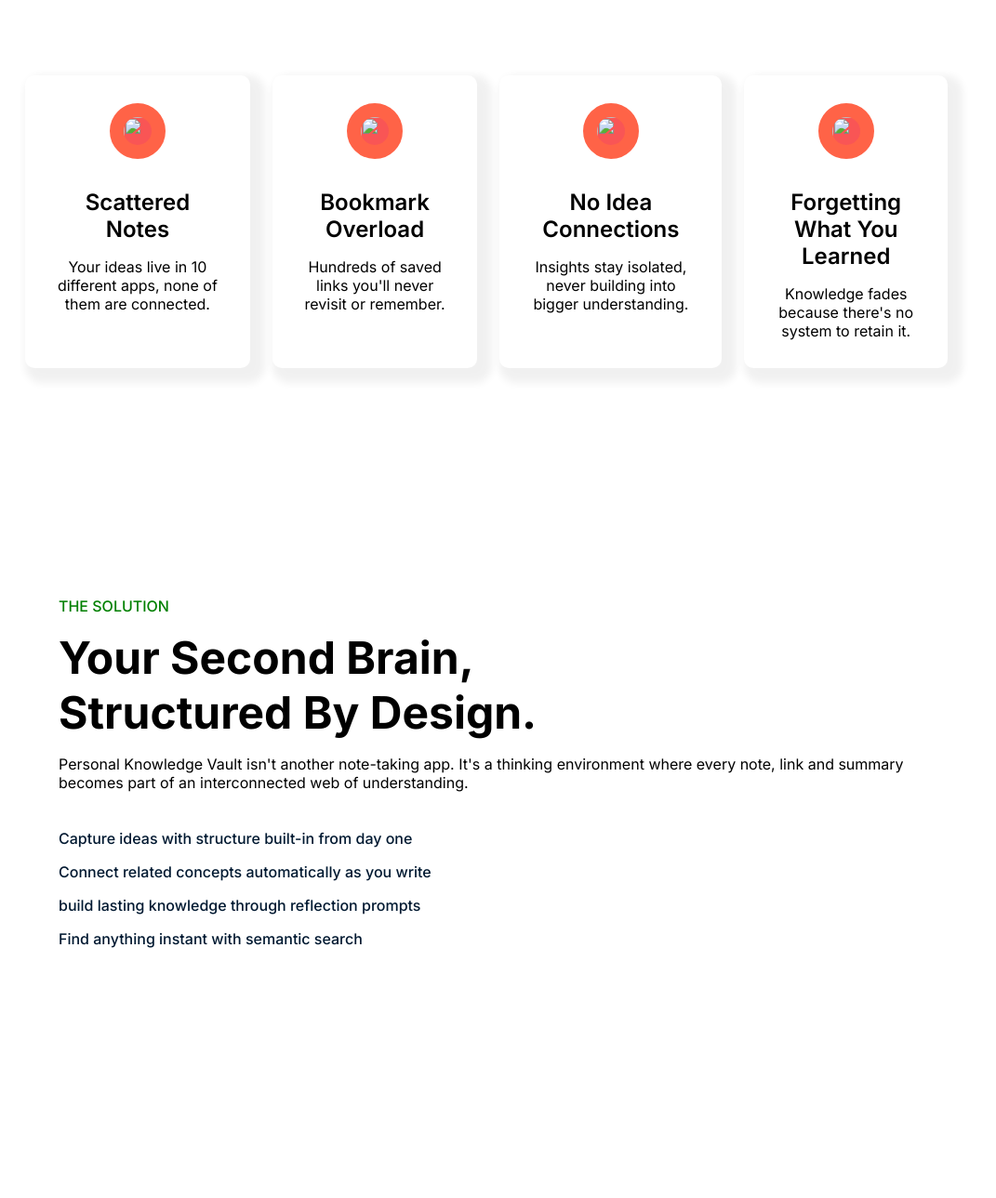
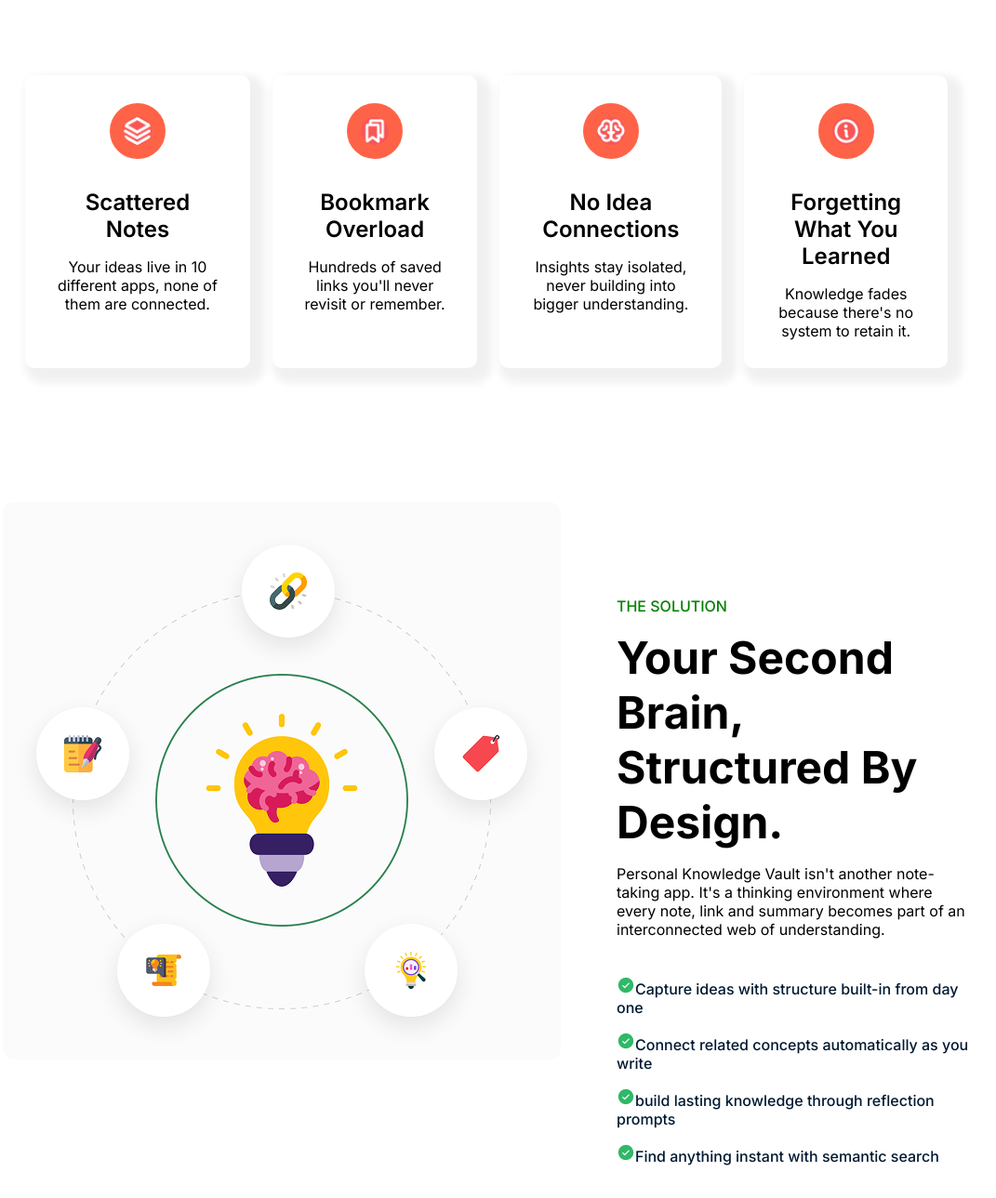
Before and after one commit to Any-Man21/Brain, a plain HTML site: page index.html in a window 1280 px wide. Shown: the part 1071-2360 px from the top of the page at 93% size, without its empty margins (117-1188 px from the left). Before the commit the page ends 2329 px from the top, so only its background shows below. Drawn offline with Linux system fonts and the light colour scheme; the site is published under a folder, as on GitHub Pages, so addresses that start at the root find nothing.

Commit message:
Solved img tags and added banner, flexbox

```diff
--- a/index.html
+++ b/index.html
@@ -13,7 +13,7 @@
     <header>
         <nav>
             <div>
-               <a href="index.html"> <img src="/assets/logo-navbar.png" alt=""></a>
+               <a href="index.html"> <img src="assets/logo-navbar.png" alt=""></a>
             </div>
 
 
@@ -51,7 +51,7 @@
 
         <div class="apps-container">
             <div class="apps-card">
-                <img src="/assets/Vector.png" alt="">
+                <img src="assets/Vector.png" alt="">
                 <h3>Scattered Notes</h3>
                 <p>
                     Your ideas live in 10 different apps, none of them are connected.
@@ -59,7 +59,7 @@
             </div>
 
             <div class="apps-card">
-                <img src="/assets/Bookmarks.png" alt="">
+                <img src="assets/Bookmarks.png" alt="">
                 <h3>Bookmark Overload</h3>
                 <p>
                     Hundreds of saved links you'll never revisit or remember.
@@ -67,7 +67,7 @@
             </div>
 
             <div class="apps-card">
-                <img src="/assets/Brain.png" alt="">
+                <img src="assets/Brain.png" alt="">
                 <h3>No Idea Connections</h3>
                 <p>
                     Insights stay isolated, never building into bigger understanding.
@@ -75,7 +75,7 @@
             </div>
 
             <div class="apps-card">
-                <img src="/assets/Info.png" alt="">
+                <img src="assets/Info.png" alt="">
                 <h3>Forgetting What You Learned</h3>
                 <p>
                     Knowledge fades because there's no system to retain it.
@@ -89,7 +89,7 @@
     <section id="second-brain">
         <div class="brain-container">
             <div class="brain-img">
-                <img src="/assets/knowledge.png" alt="">
+                <img src="assets/knowledge.png" alt="">
             </div>
 
             <div class="brain-texts">
@@ -99,10 +99,10 @@
 
 
                 <ul>
-                    <li><img src="/assets/CheckCircle.png" alt="">Capture ideas with structure built-in from day one</li>
-                    <li><img src="/assets/CheckCircle.png" alt="">Connect related concepts automatically as you write</li>
-                    <li><img src="/assets/CheckCircle.png" alt="">build lasting knowledge through reflection prompts</li>
-                    <li><img src="/assets/CheckCircle.png" alt="">Find anything instant with semantic search</li>
+                    <li><img src="assets/CheckCircle.png" alt="">Capture ideas with structure built-in from day one</li>
+                    <li><img src="assets/CheckCircle.png" alt="">Connect related concepts automatically as you write</li>
+                    <li><img src="assets/CheckCircle.png" alt="">build lasting knowledge through reflection prompts</li>
+                    <li><img src="assets/CheckCircle.png" alt="">Find anything instant with semantic search</li>
 
                 </ul>
             </div>
--- a/style.css
+++ b/style.css
@@ -63,7 +63,7 @@ nav .menu a{
 .hero{
     /* border: 1px solid red; */
     /* setting background image (Credit to Gemini)  */
-    background:url('/assets/hero-bg.png');
+    background:url('assets/hero-bg.png');
     background-size: cover;
     background-position: center;
     width: 100vw;
```
